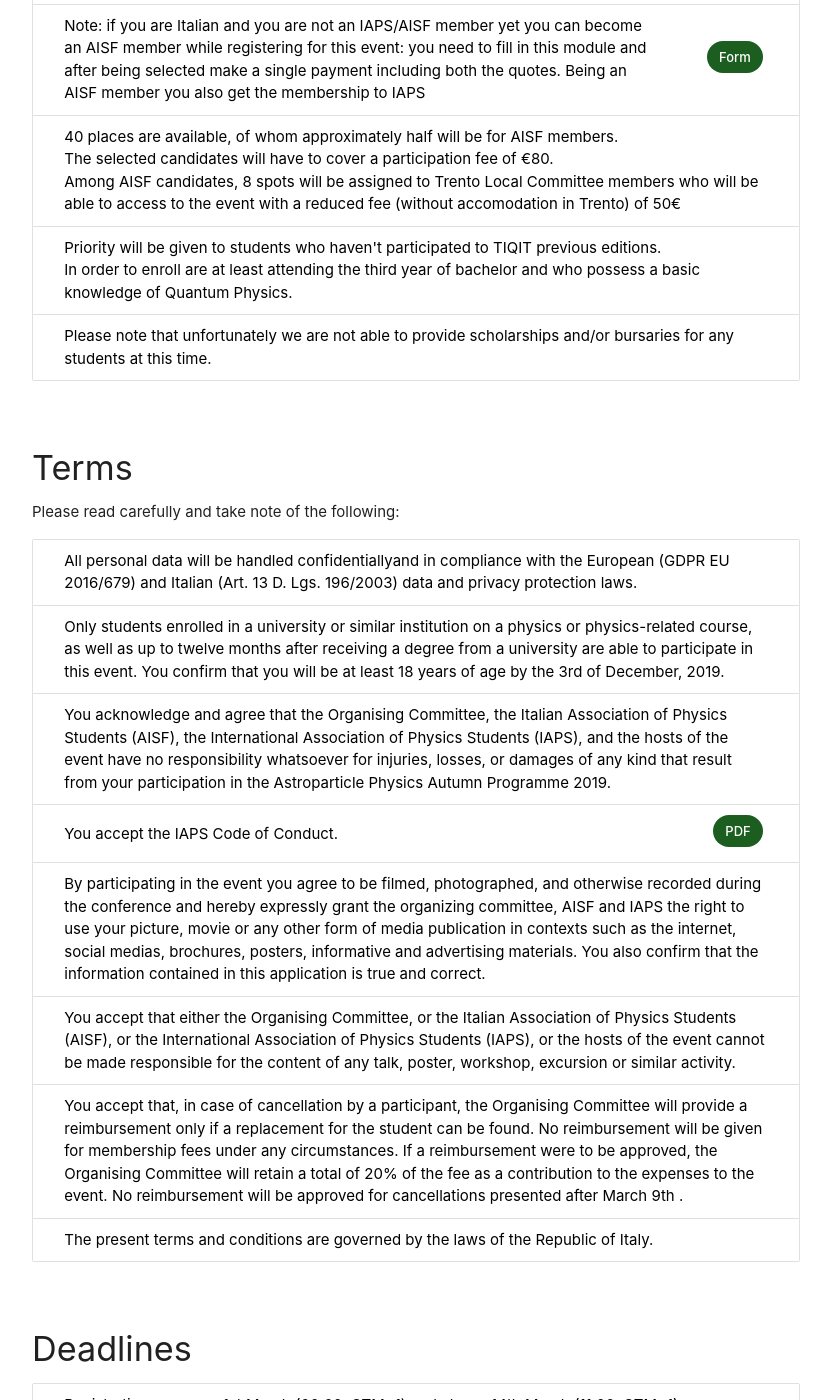
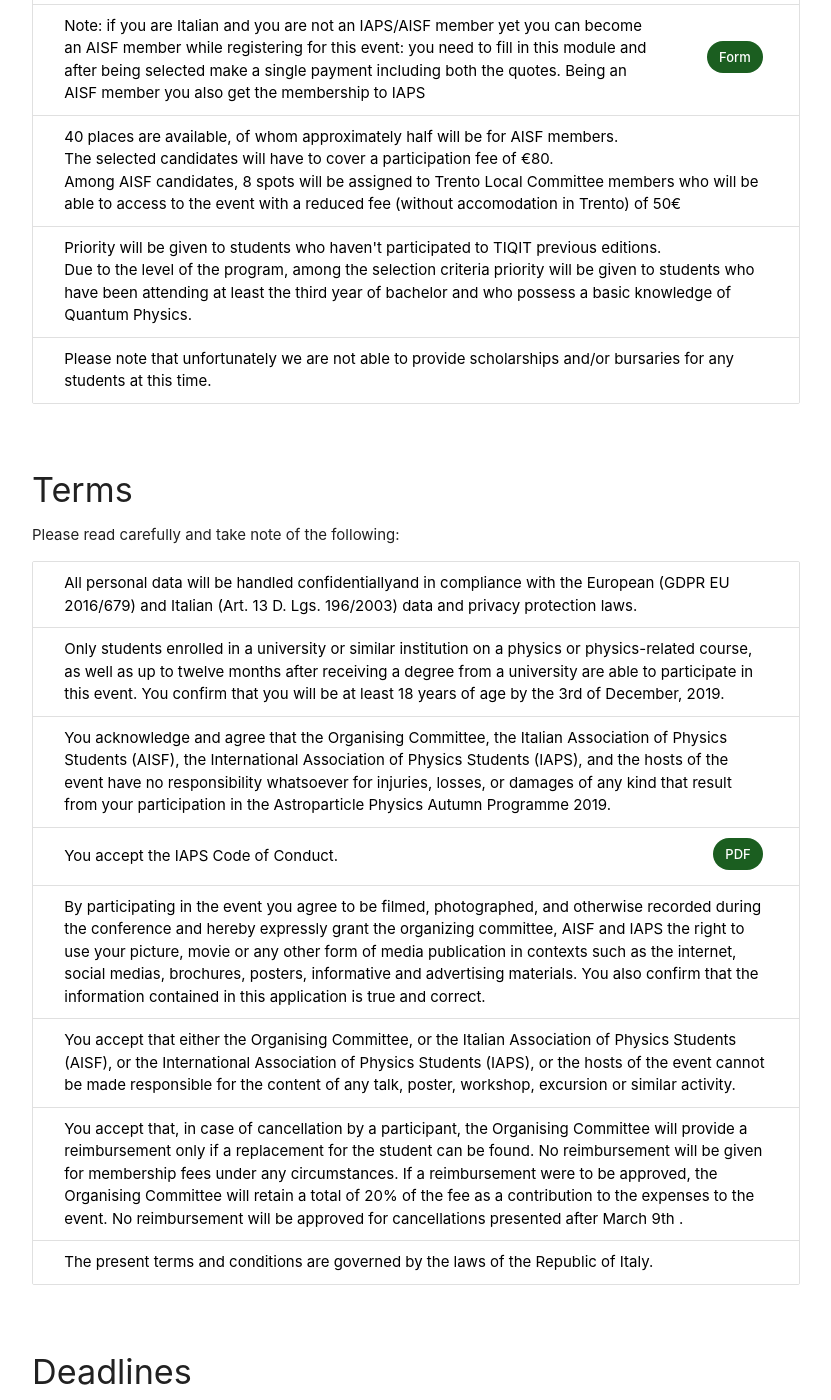
Before and after one commit to ai-sf/tiqit20, a Jekyll site: the page built from registration.html, in a window 1280 px wide and 1400 px high, scrolled down 481 px. Shown: the whole window, without its empty margins (224-1055 px from the left). Built offline with Jekyll 4.4.1, drawn with Linux system fonts in a browser that asks for light colours; nearby versions of some CDN libraries; some of the changed text lies outside the part shown.

Commit message:
Update registration.yml

```diff
--- a/_data/registration.yml
+++ b/_data/registration.yml
@@ -19,7 +19,7 @@ sections:
                  <br>The selected candidates will have to cover a participation fee of €80.
                  <br>Among AISF candidates, 8 spots will be assigned to Trento Local Committee members who will be able to access to the event with a reduced fee (without accomodation in Trento) of 50€"
         - text: "Priority will be given to students who haven't participated to TIQIT previous editions.
-                 <br> In order to enroll are at least attending the third year of bachelor and who possess a basic knowledge of Quantum Physics."
+                 <br> Due to the level of the program, among the selection criteria priority will be given to students who have been attending at least the third year of bachelor and who possess a basic knowledge of Quantum Physics."
         - text: "Please note that unfortunately we are not able to provide scholarships and/or bursaries for any students at this time."
 
     - name: "Terms"
@@ -39,7 +39,7 @@ sections:
     - name: "Deadlines"
       info: ""
       points:
-        - text: "Registration opens on 1st March (00:00, GTM+1) and closes 14th March  (11:00, GTM+1)"
+        - text: "Registration opens on 15th March (12:00, GTM+1) and closes on 9th January (00:00, GTM+1)"
         - text: "Once the registration are closed, the organizing comittee will select the participants"
         - text: "Selected partecipants will be notified within one week from the registration closing, then the event fee will have to be paid in 7 days to confirm the participation"
         - text: "Students non accepted will be notified as well, and they will have the possiblity to partecipate in case spots become available are still free after the first payment period."
```
